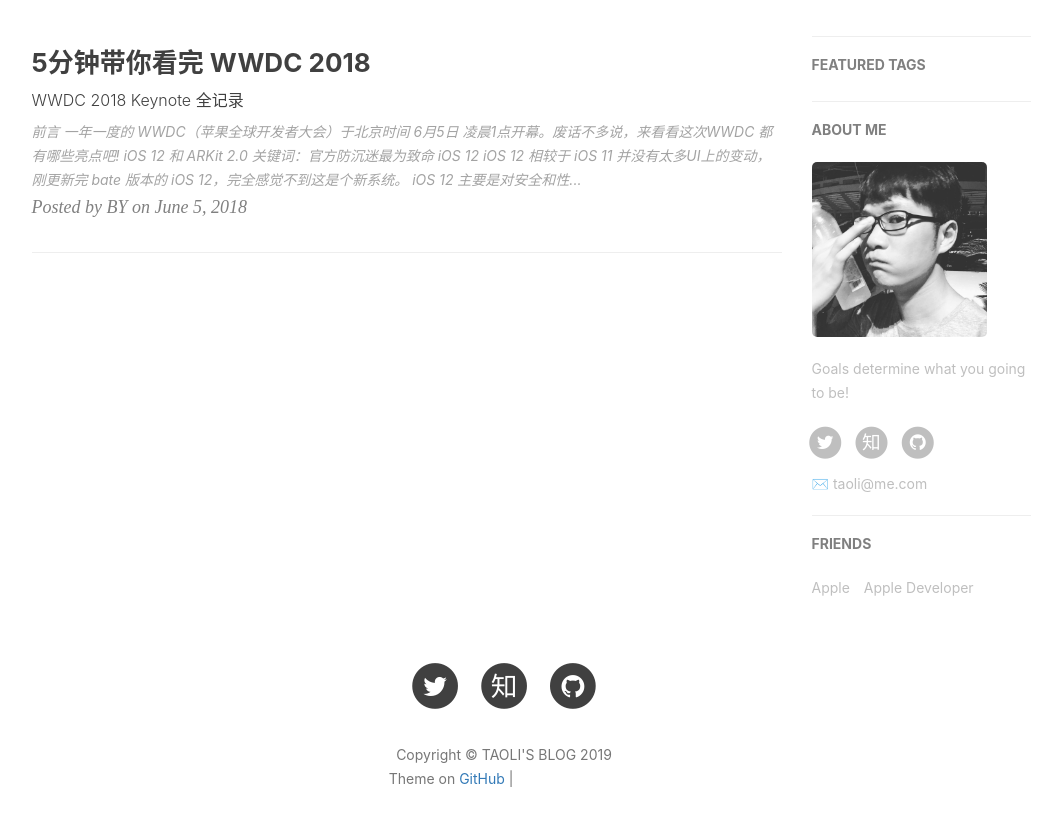
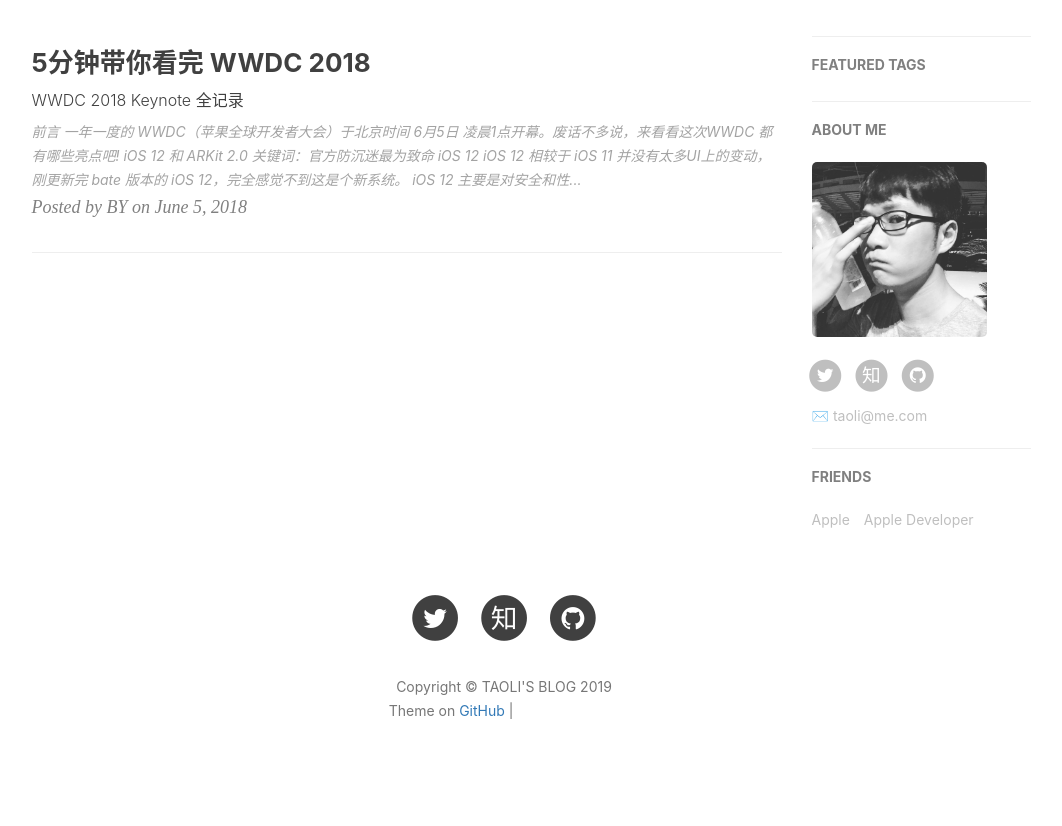
Before and after one commit to iamtaoli/iamtaoli.github.io, a Jekyll site: the page built from index.html, in a window 1280 px wide, cut to the strip 422-1305 px from the top of the page. Shown: the top 826 px of the strip, without its empty margins (136-1198 px from the left). Built offline with Jekyll 4.4.1, drawn with Linux system fonts in a browser that asks for light colours; nearby versions of some CDN libraries; the list of posts is cut into pages by our own code; comment, search, counter and statistics services are not loaded; grey boxes are pictures that could not be loaded.

Commit message:
Update _config.yml

```diff
--- a/_config.yml
+++ b/_config.yml
@@ -11,7 +11,7 @@
 
 # Sidebar settings
 sidebar: true                           # whether or not using Sidebar.
-sidebar-about-description: "Goals determine what you going to be!"
+sidebar-about-description: " "
 sidebar-avatar: /img/about-taoli-gentle.jpg      # use absolute URL, seeing it's used in both `/` and `/about/`
 
 
```
